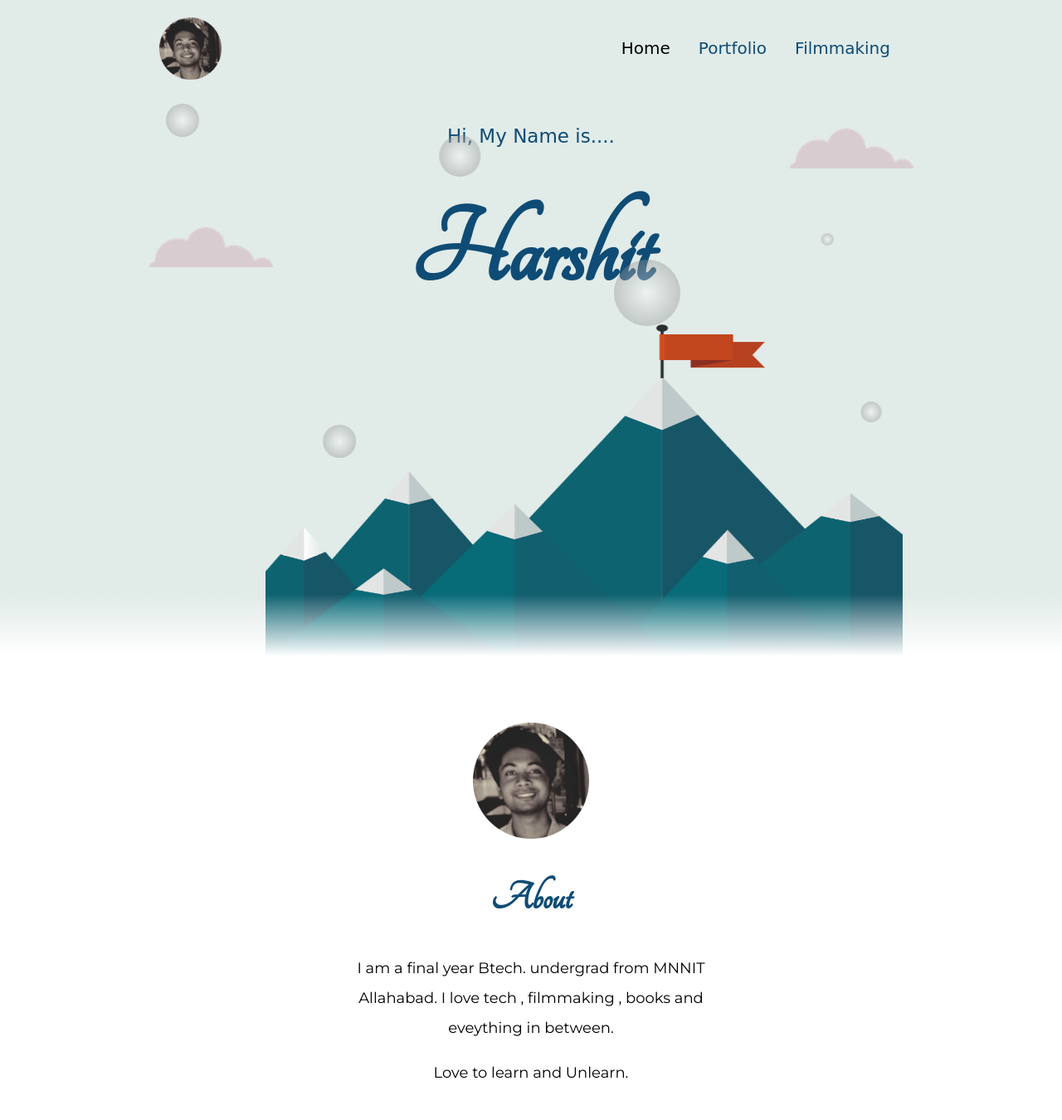
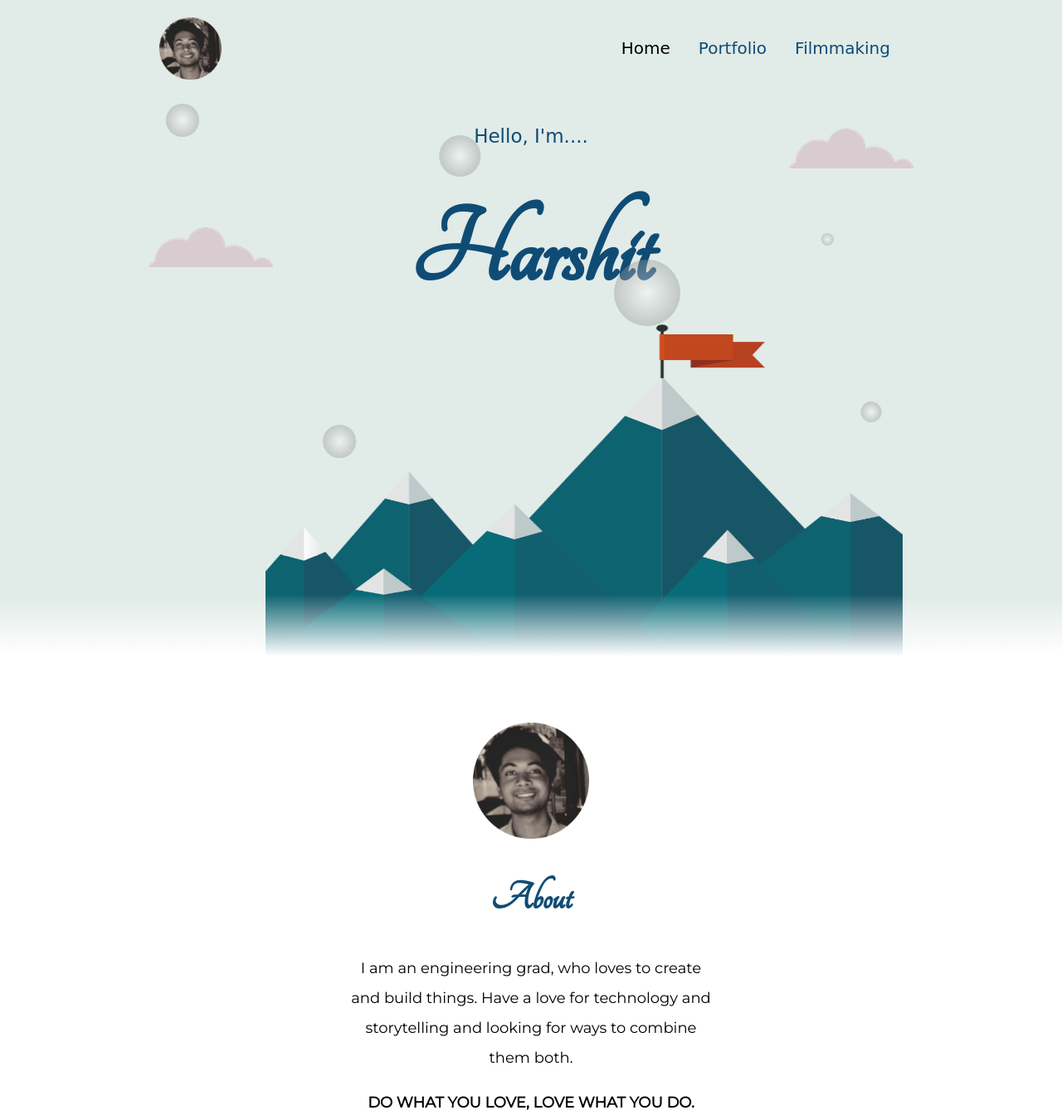
Before and after one commit to newacronym/PersonalWebsite, a plain HTML site: page index.html in a window 1280 px wide. Shown: the part 5-1355 px from the top of the page at 83% size. Drawn offline with Linux system fonts and the light colour scheme; a script that the page names is missing; a web font is replaced by a local one.

Commit message:
new commit

```diff
--- a/index.html
+++ b/index.html
@@ -22,7 +22,7 @@
 	<div class="top-container">
 		<img id="top-cloud" src="img/cloud.png" alt="cloud">
 		<div class="Intro">
-			<p id="p1">Hi, My Name is....</p>
+			<p id="p1">Hello, I'm....</p>
 			<h1>Harshit</h1>
 
 		</div>
@@ -45,10 +45,10 @@
         <div class="profile">
     		<img class="midlogo" src="img/me.png" alt="profilepic">
     		<h2>About</h2>
-    		<p class="p2">I am a final year Btech. undergrad from MNNIT Allahabad.
-					I love tech , filmmaking , books and eveything in between.
+    		<p class="p2">I am an engineering grad, who loves to create and build things.
+					Have a love for technology and storytelling and looking for ways to combine them both.
 				</p>
-				<p class="p2">Love to learn and Unlearn.</p>
+				<p class="p2"> <b>DO WHAT YOU LOVE, LOVE WHAT YOU DO. </b></p>
   		</div>
   		<hr>
   		<div class="skills">
@@ -84,7 +84,7 @@
     	<div id="contact" class="contact-me">
         	<h2>Get In Touch</h2>
         	<h3>say hi.</h3>
-    		<p class="p2">If you have a project that you want to get started, think you need my help with something or just fancy saying hi, then get in touch.</p>
+    		<p class="p2">All ears to interesting conversations and stories.</p>
     		<a class="btn" href="https://mail.google.com/mail/?view=cm&fs=1&tf=1&to=itsharshit7@gmail.com" target="_blank">MESSAGE ME</a>
   		</div>
   	</div>
@@ -100,6 +100,7 @@
                 <li><a href="https://github.com/newacronym" target="_blank"><i class="fa fa-github" aria-hidden="true"></i></a></li>
                 <li><a href="https://twitter.com/harshit4REAL" target="_blank"><i class="fa fa-twitter" aria-hidden="true"></i></a></li>
                 <li><a href="https://www.linkedin.com/in/harshit-gupta-561543190/" target="_blank"><i class="fa fa-linkedin" aria-hidden="true"></i></a></li>
+								<li><a href="https://www.instagram.com/confronting.chaos/" target="_blank"><i class="fa fa-instagram" aria-hidden="true"></i></a></li>
             </ul>
         </div>
         <p class="copyright">© 2021 <a href="#" class="f-link">Harshit Gupta.</a> All rights reserved.</p>
```
Also changed, not shown: film-making.html (+3 -3 lines), portfolio.html (+3 -3 lines).
